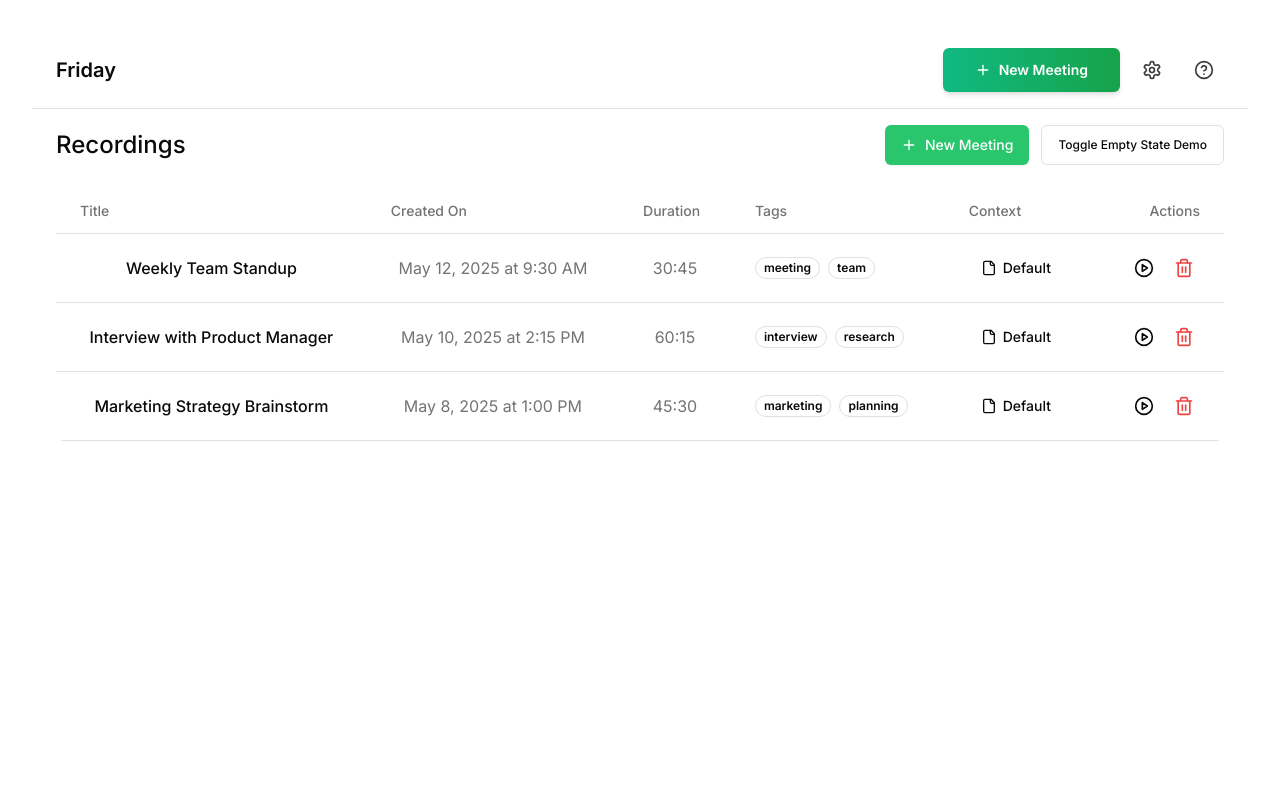
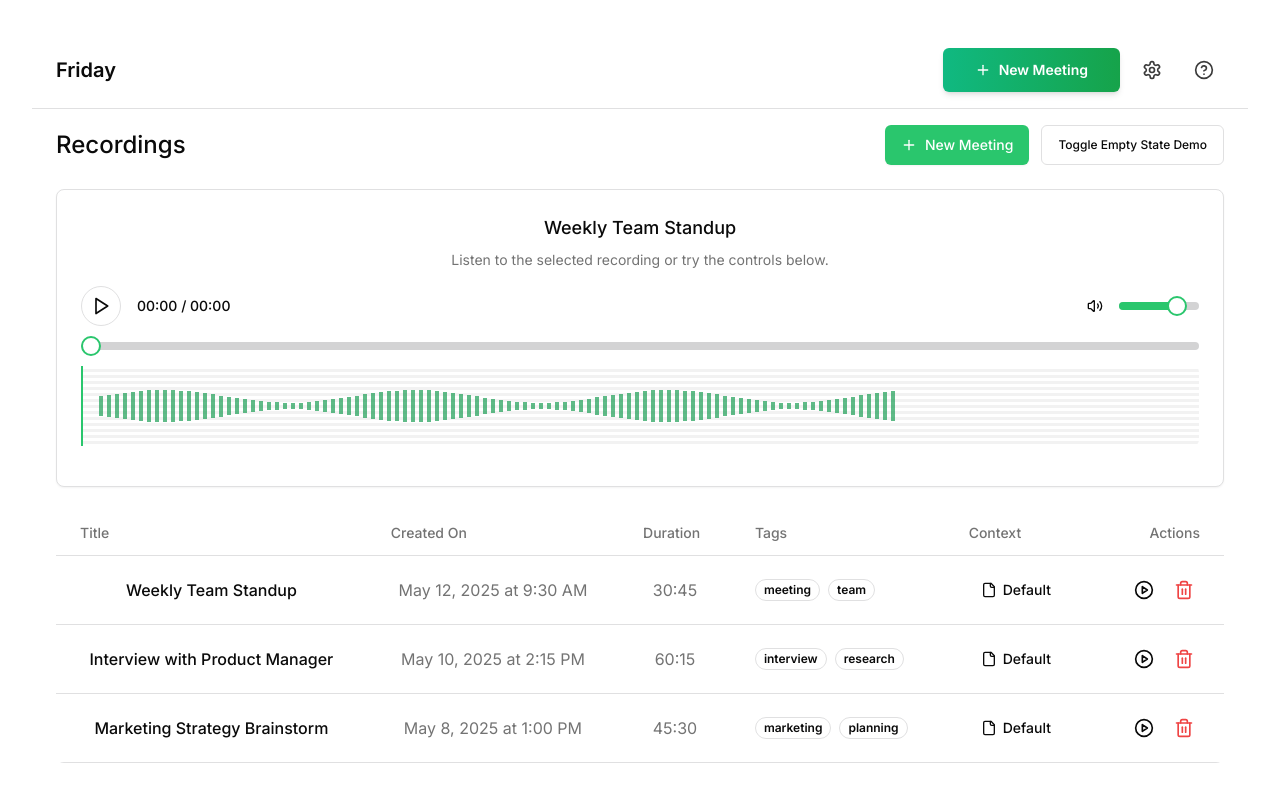
Before and after one commit to doramirdor/friday, a React (Vite) app: page /library in a window 1280 px wide. Shown: the top 802 px of the page. Built offline with nearby package versions, Linux system fonts and the light colour scheme.

Commit message:
Add sample audio to Library and TranscriptDetails
Mimic a meeting with a recording in the Library and TranscriptDetails pages to demonstrate the AudioPlayer component changes.

```diff
--- a/src/components/recordings-table.tsx
+++ b/src/components/recordings-table.tsx
@@ -1,4 +1,3 @@
-
 import { useState } from "react";
 import { format } from "date-fns";
 import { PlayCircle, Trash2, Tag, File } from "lucide-react";
@@ -27,9 +26,10 @@ export interface Recording {
 interface RecordingsTableProps {
   recordings: Recording[];
   onDelete: (id: string) => void;
+  onSelect?: (recording: Recording) => void; // New prop for selecting recordings
 }
 
-const RecordingsTable = ({ recordings, onDelete }: RecordingsTableProps) => {
+const RecordingsTable = ({ recordings, onDelete, onSelect }: RecordingsTableProps) => {
   const [selectedRecording, setSelectedRecording] = useState<Recording | null>(null);
   const [contextDialogOpen, setContextDialogOpen] = useState(false);
   const [currentRecordingId, setCurrentRecordingId] = useState<string | null>(null);
@@ -44,6 +44,10 @@ const RecordingsTable = ({ recordings, onDelete }: RecordingsTableProps) => {
   };
 
   const handlePlay = (recording: Recording) => {
+    // Call onSelect if provided
+    if (onSelect) {
+      onSelect(recording);
+    }
     toast(`Playing: ${recording.title}`);
   };
 
@@ -52,8 +56,13 @@ const RecordingsTable = ({ recordings, onDelete }: RecordingsTableProps) => {
     setSelectedRecording(null);
   };
 
-  const handleRowClick = (id: string) => {
-    navigate(`/transcript/${id}`);
+  const handleRowClick = (recording: Recording) => {
+    // Call onSelect if provided
+    if (onSelect) {
+      onSelect(recording);
+    } else {
+      navigate(`/transcript/${recording.id}`);
+    }
   };
 
   const handleContextClick = (recording: Recording, e: React.MouseEvent) => {
@@ -87,7 +96,7 @@ const RecordingsTable = ({ recordings, onDelete }: RecordingsTableProps) => {
           {recordings.map((recording) => (
             <tr
               key={recording.id}
-              onClick={() => handleRowClick(recording.id)}
+              onClick={() => handleRowClick(recording)}
               className="border-b hover:bg-accent/50 cursor-pointer transition-colors"
             >
               <td className="px-6 py-4 font-medium">{recording.title}</td>
--- a/src/pages/Library.tsx
+++ b/src/pages/Library.tsx
@@ -6,6 +6,8 @@ import EmptyState from "@/components/empty-state";
 import { useNavigate } from "react-router-dom";
 import { Button } from "@/components/ui/button";
 import { Plus } from "lucide-react";
+import AudioPlayer from "@/components/AudioPlayer";
+import { Card } from "@/components/ui/card";
 
 // Sample data
 const sampleRecordings: Recording[] = [
@@ -36,10 +38,16 @@ const Library = () => {
   const [recordings, setRecordings] = useState<Recording[]>([]);
   const [showEmpty, setShowEmpty] = useState(false); // Changed to false to show recordings by default
   const navigate = useNavigate();
+  const [selectedRecording, setSelectedRecording] = useState<Recording | null>(null);
+
+  // Create a sample audio URL for demo purposes
+  const demoAudioUrl = "https://assets.mixkit.co/active_storage/sfx/212/212-preview.mp3";
 
   useEffect(() => {
     // Load sample data immediately instead of empty state
     setRecordings(sampleRecordings);
+    // Auto-select the first recording for demo purposes
+    setSelectedRecording(sampleRecordings[0]);
   }, []);
 
   const handleStartRecording = () => {
@@ -62,6 +70,11 @@ const Library = () => {
     if (recordings.length === 1) {
       setShowEmpty(true);
     }
+
+    // Clear selection if the deleted recording was selected
+    if (selectedRecording && selectedRecording.id === id) {
+      setSelectedRecording(null);
+    }
   };
 
   // We're toggling between normal and empty state for demo purposes
@@ -72,6 +85,11 @@ const Library = () => {
   // Open existing recording with transcript
   const handleOpenRecording = (id: string) => {
     navigate(`/transcript/${id}`);
+  };
+
+  // Select a recording to preview
+  const handleSelectRecording = (recording: Recording) => {
+    setSelectedRecording(recording);
   };
 
   return (
@@ -102,10 +120,26 @@ const Library = () => {
       {showEmpty ? (
         <EmptyState onStartRecording={handleStartRecording} />
       ) : (
-        <RecordingsTable
-          recordings={recordings}
-          onDelete={handleDeleteRecording}
-        />
+        <>
+          {/* Add demo audio player */}
+          <Card className="mb-6 p-6">
+            <div className="mb-4">
+              <h3 className="text-lg font-medium mb-2">
+                {selectedRecording ? selectedRecording.title : "Demo Recording"}
+              </h3>
+              <p className="text-sm text-muted-foreground mb-4">
+                Listen to the selected recording or try the controls below.
+              </p>
+              <AudioPlayer audioUrl={demoAudioUrl} autoPlay={false} />
+            </div>
+          </Card>
+
+          <RecordingsTable
+            recordings={recordings}
+            onDelete={handleDeleteRecording}
+            onSelect={handleSelectRecording}
+          />
+        </>
       )}
     </main>
   );
```
Also changed, not shown: 1 other file (tests, documents, lock files or other folders).
